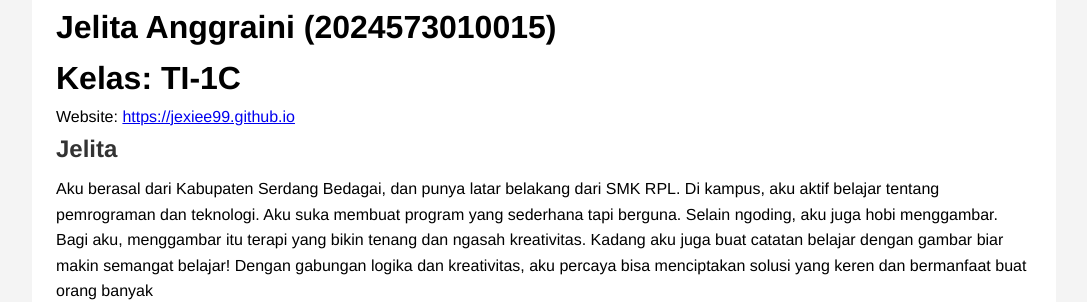
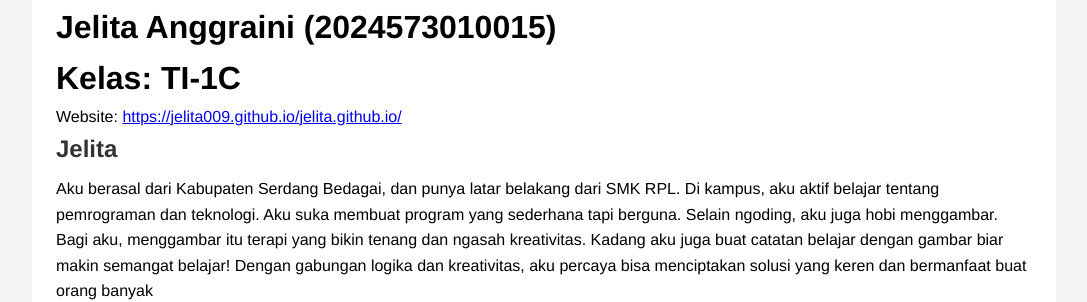
Before and after one commit to muhdavi-pnl/muhdavi-pnl.github.io, a Jekyll site: the page built from _students/jelita.md, in a window 1280 px wide. Shown: the part 468-770 px from the top of the page, without its empty margins (96-1183 px from the left). Built offline with Jekyll 4.4.1, drawn with Linux system fonts in a browser that asks for light colours; some of the changed lines change nothing that is shown.

Commit message:
Update jelita.md

```diff
--- a/_students/jelita.md
+++ b/_students/jelita.md
@@ -4,7 +4,7 @@ short_name: Jelita
 name: Jelita Anggraini
 nim: 2024573010015
 class: TI-1C
-website: https://jexiee99.github.io
+website: https://jelita009.github.io/jelita.github.io/
 ---
 ## Jelita
 Aku berasal dari Kabupaten Serdang Bedagai, dan punya latar belakang dari SMK RPL. Di kampus, aku aktif belajar tentang pemrograman dan teknologi. Aku suka membuat program yang sederhana tapi berguna.
```
